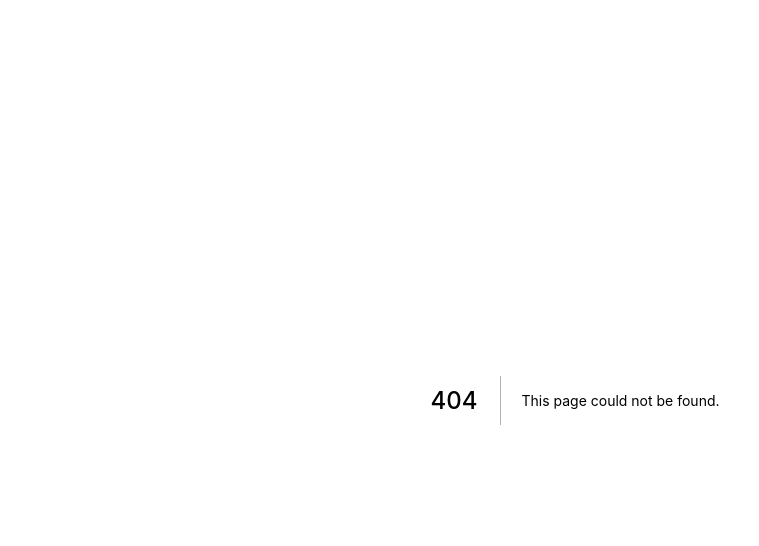
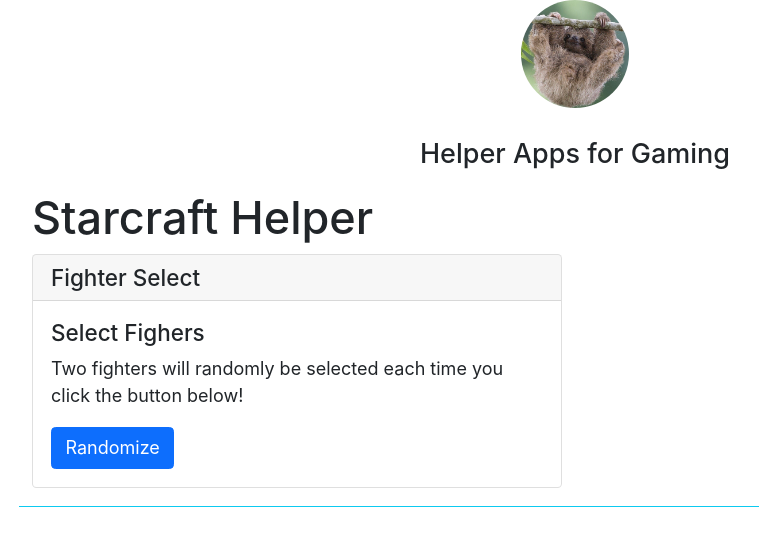
Before and after one commit to NicholasKChoi/WOTR_Combat_Simulator, a Next.js app: page /apps/starcraft-helper in a window 1280 px wide. Before the commit this address had no page. Shown: the top 546 px of the page, without its empty margins (65-824 px from the left). Built offline with nearby package versions, Linux system fonts and the light colour scheme.

Commit message:
implemeneted ui changes

```diff
--- a/components/layout.js
+++ b/components/layout.js
@@ -5,7 +5,7 @@
 import utilStyles from '../styles/utils.module.css';
 import Link from 'next/link';
 
-export const siteTitle = 'War of the Ring Simulations';
+export const siteTitle = 'Helper Apps for Gaming';
 
 export default function Layout({ children, home }) {
   return (
@@ -13,7 +13,7 @@
       <Head>
         <meta
           name="description"
-          content="Simulate War of the Ring Combat using Next.js"
+          content="Build and publish helper apps for gamign using Next.js"
         />
         <meta
           property="og:image"
--- /dev/null
+++ b/pages/apps/starcraft-helper.js
@@ -0,0 +1,37 @@
+import utilStyles from '../../styles/utils.module.css';
+
+
+import cn from "classnames";
+import Head from "next/head";
+import Image from 'next/image';
+import Layout from "../../components/layout";
+
+const pageTitle = 'Starcraft Helper';
+
+export default function StarcraftHelper() {
+  return (
+    <Layout>
+      <Head>
+        <title>{pageTitle}</title>
+      </Head>
+      <section className={cn(utilStyles.headingMd, "container")}>
+        <h1>{pageTitle}</h1>
+        <div className='row mb-2 pb-3 border-bottom border-info'>
+        <div className='col-6'>
+          <div className='card'>
+            <h5 className='card-header'>Fighter Select</h5>
+            <div className="card-body">
+              <h5 className="card-title">Select Fighers</h5>
+              <p className="card-text fs-6">
+                Two fighters will randomly be selected each time you
+                click the button below!
+              </p>
+              <a className="btn btn-primary">Randomize</a>
+            </div>
+          </div>
+        </div>
+        </div>
+      </section>
+    </Layout>
+  );
+}
```
Also changed, not shown: pages/index.js (+12 -3 lines).
